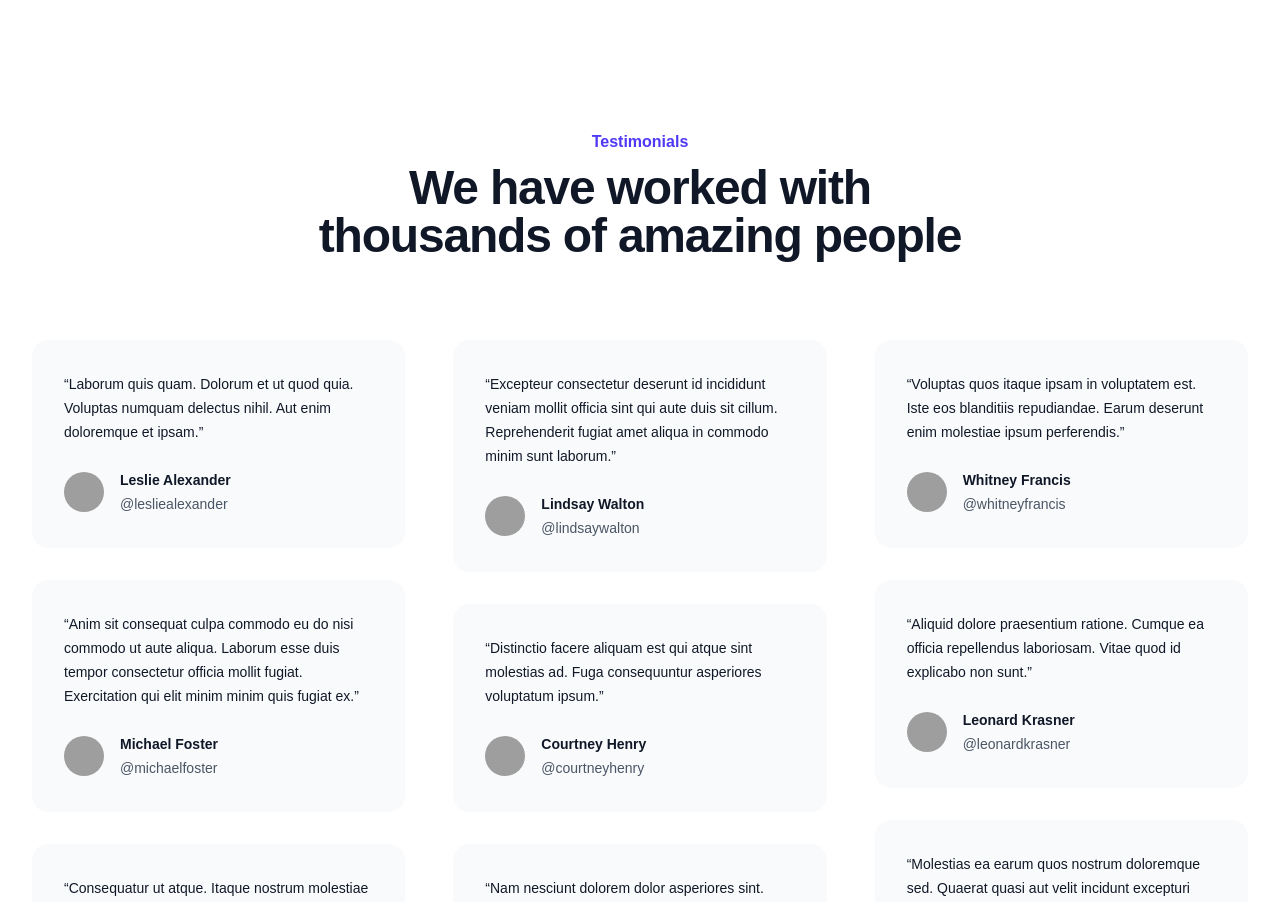
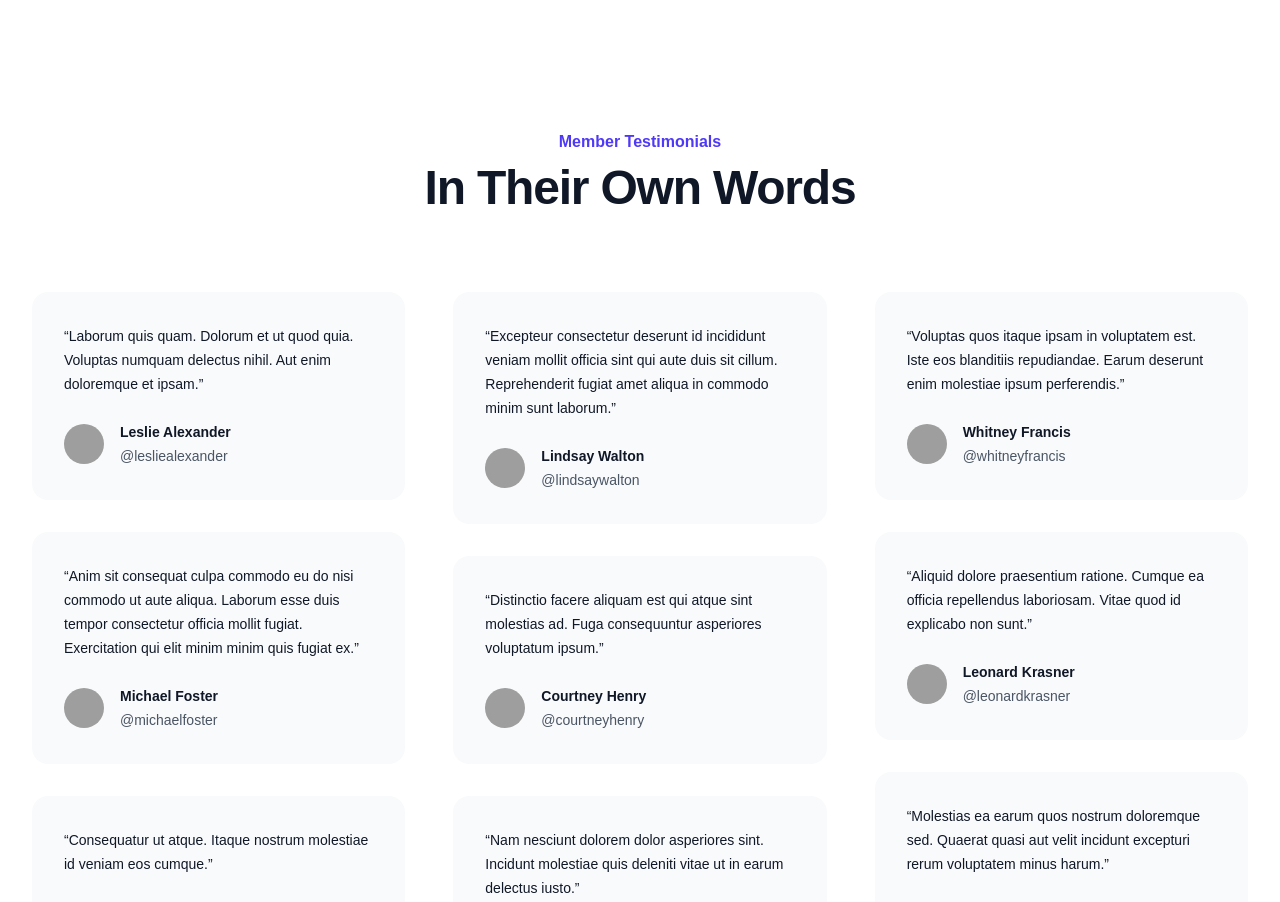
Before and after one commit to anreyw/glaam-web, a Next.js app: page / in a window 1280 px wide. Shown: the part 800-1702 px from the top of the page. Built offline with nearby package versions, Linux system fonts and the light colour scheme; grey boxes are pictures that could not be loaded; a web font is replaced by a local one.

Commit message:
Improve Testimonals section titles

```diff
--- a/src/components/Testimonials.tsx
+++ b/src/components/Testimonials.tsx
@@ -90,10 +90,10 @@ export default function Testimonials(): JSX.Element {
       <div className="mx-auto max-w-7xl px-6 lg:px-8">
         <div className="mx-auto max-w-2xl text-center">
           <h2 className="text-base/7 font-semibold text-indigo-600 dark:text-indigo-400">
-            Testimonials
+            Member Testimonials
           </h2>
           <p className="mt-2 text-4xl font-semibold tracking-tight text-balance text-gray-900 sm:text-5xl dark:text-white">
-            We have worked with thousands of amazing people
+            In Their Own Words
           </p>
         </div>
         <div className="mx-auto mt-16 flow-root max-w-2xl sm:mt-20 lg:mx-0 lg:max-w-none">
```
